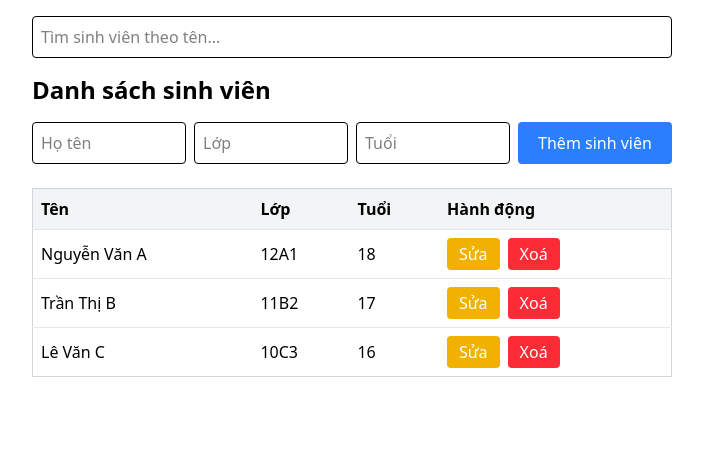
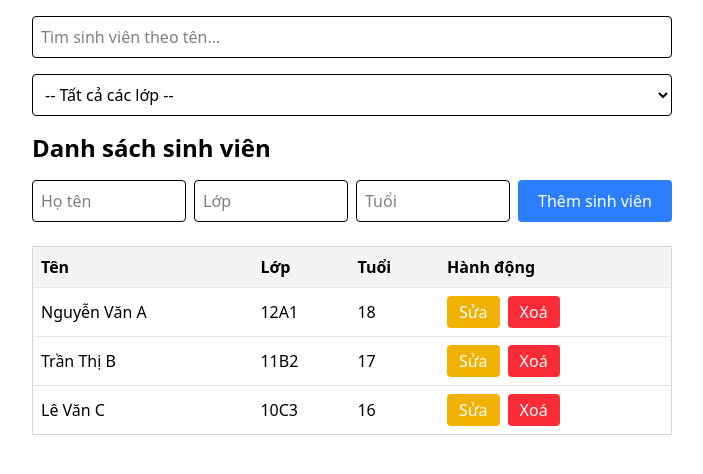
Before and after one commit to snowyy16/22661451_HuynhNguyenLamSon, a React (Vite) app: page / in a window 1280 px wide. Shown: the top 474 px of the page, without its empty margins (288-991 px from the left). Built offline with nearby package versions, Linux system fonts and the light colour scheme.

Commit message:
feat: lọc sinh viên theo lớp

```diff
--- a/components/StudentsList.jsx
+++ b/components/StudentsList.jsx
@@ -10,6 +10,8 @@ const StudentList = () => {
   const [form, setForm] = useState({ name: "", class: "", age: "" });
   const [editingId, setEditingId] = useState(null);
   const [searchTerm, setSearchTerm] = useState("");
+  const [selectedClass, setSelectedClass] = useState("");
+  const uniqueClasses = [...new Set(students.map((s) => s.class))];
 
   const handleChange = (e) => {
     setForm({ ...form, [e.target.name]: e.target.value });
@@ -48,6 +50,11 @@ const StudentList = () => {
   const filteredStudents = students.filter((student) =>
   student.name.toLowerCase().includes(searchTerm.toLowerCase()));
 
+  const filteredStudentsAndClass = students.filter((student) => {
+    const matchesName = student.name.toLowerCase().includes(searchTerm.toLowerCase());
+    const matchesClass = selectedClass ? student.class === selectedClass : true;
+    return matchesName && matchesClass;
+  });
   return (
     <div className="max-w-2xl mx-auto p-4">
         <div className="mb-4">
@@ -58,6 +65,20 @@ const StudentList = () => {
     onChange={(e) => setSearchTerm(e.target.value)}
     className="w-full border p-2 rounded"
   />
+</div>
+<div className="mb-4">
+  <select
+    value={selectedClass}
+    onChange={(e) => setSelectedClass(e.target.value)}
+    className="w-full border p-2 rounded"
+  >
+    <option value="">-- Tất cả các lớp --</option>
+    {uniqueClasses.map((cls) => (
+      <option key={cls} value={cls}>
+        {cls}
+      </option>
+    ))}
+  </select>
 </div>
 
       <h1 className="text-2xl font-bold mb-4 ">Danh sách sinh viên</h1>
@@ -103,7 +124,7 @@ const StudentList = () => {
           </tr>
         </thead>
         <tbody>
-  {students.map((student) => (
+  {filteredStudentsAndClass.map((student) => (
     <tr key={student.id} className="border-t border-gray-200">
       {editingId === student.id ? (
         // 👉 BẮT ĐẦU PHẦN MỚI: Nếu đang sửa thì hiện input
```
Also changed, not shown: minhchung/Cau7.PNG (added).
